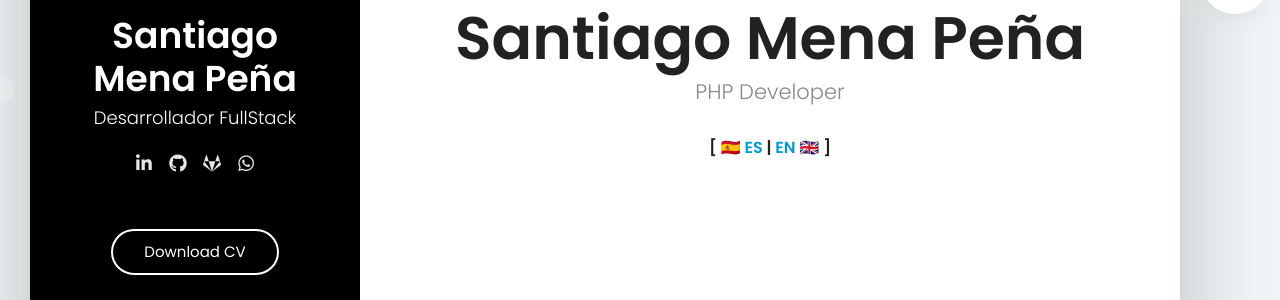
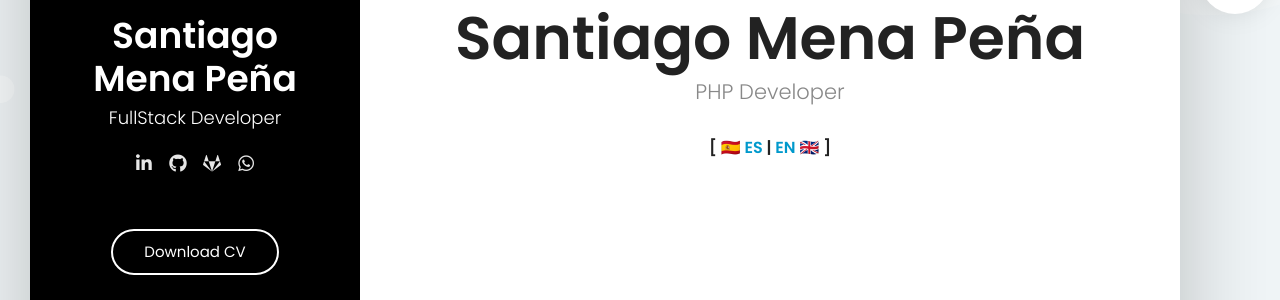
Before and after one commit to SantiagoMena/santiagomena.github.io, a Jekyll site: the page built from index.md, in a window 1280 px wide. Shown: the part 356-656 px from the top of the page. Built offline with Jekyll 4.4.1, drawn with Linux system fonts in a browser that asks for light colours.

Commit message:
Title English

```diff
--- a/_data/resume.yml
+++ b/_data/resume.yml
@@ -1,5 +1,5 @@
 name: "Santiago Mena Peña"
-title: "Desarrollador FullStack"
+title: "FullStack Developer"
 cv: "EV_SantiagoMena_FullStack_PHP_NODE_GO_JS.pdf"
 titles:
   - "FullStack Software Developer"
```
